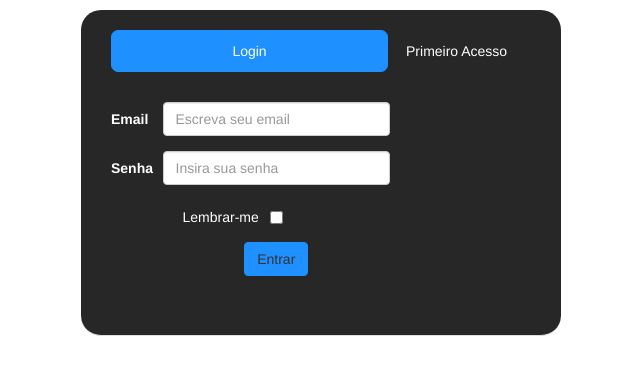
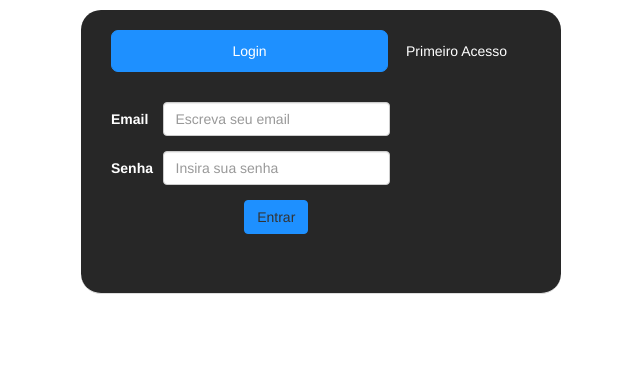
Before and after one commit to PBE-TIAW-2022-1/tiaw-pbe-20221-LameraSamuel, a PHP site: page /login.php in a window 1280 px wide. Shown: the part 224-599 px from the top of the page, without its empty margins (319-959 px from the left). Run offline with PHP 8.4, Linux system fonts and the light colour scheme.

Commit message:
Retirando o botão de lembrar-me

```diff
--- a/codigo/login.php
+++ b/codigo/login.php
@@ -1,6 +1,6 @@
 <?php
 session_start();
-session_destroy();
+session_destroy();3
 ?>
 <!DOCTYPE html>
 <html lang="pt-br">
@@ -43,15 +43,7 @@ session_destroy();
                                             placeholder="Insira sua senha">
                                     </div>
                                 </div>
-                                <div class="form-group">
-                                    <div class="col-sm-offset-2 col-sm-10">
-                                        <div class="checkbox">
-                                            <label>
-                                                <input type="checkbox">Lembrar-me
-                                            </label>
-                                        </div>
-                                    </div>
-                                </div>
+
                                 <div class="form-group">
                                     <div class="col-sm-offset-2 col-sm-10">
                                         <button type="submit" class="btn btn-default">Entrar</button>
```
